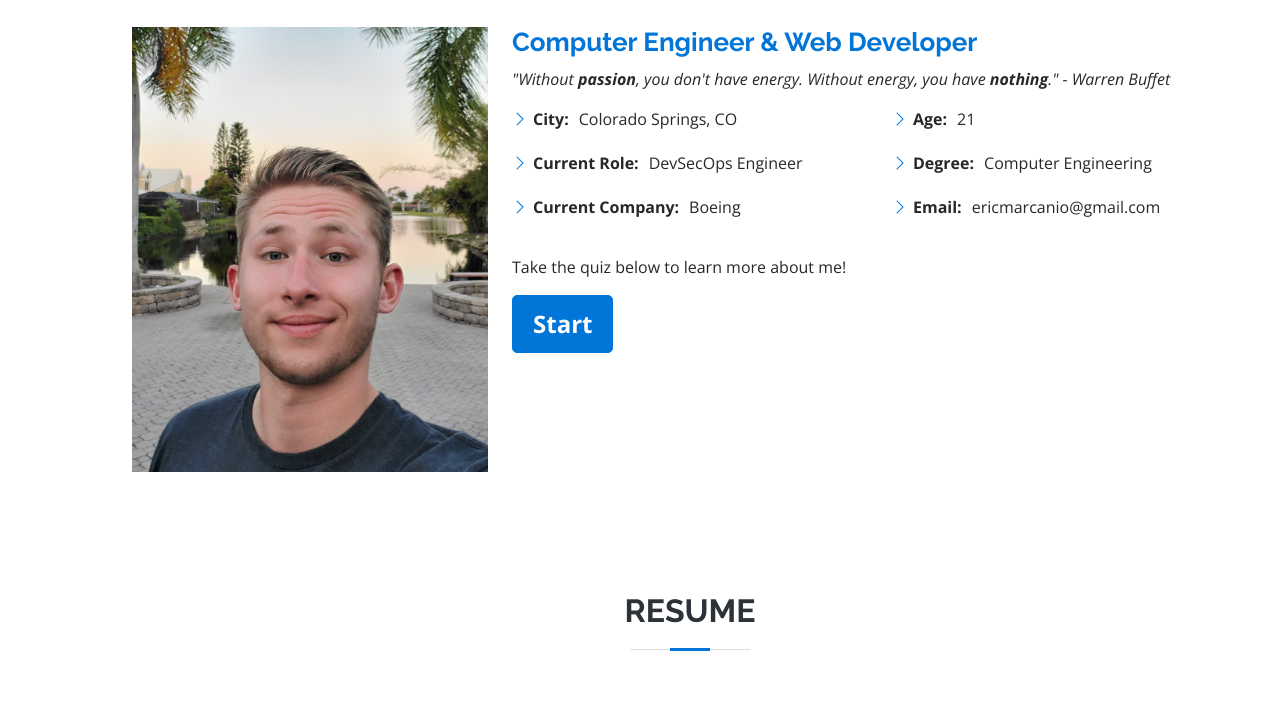
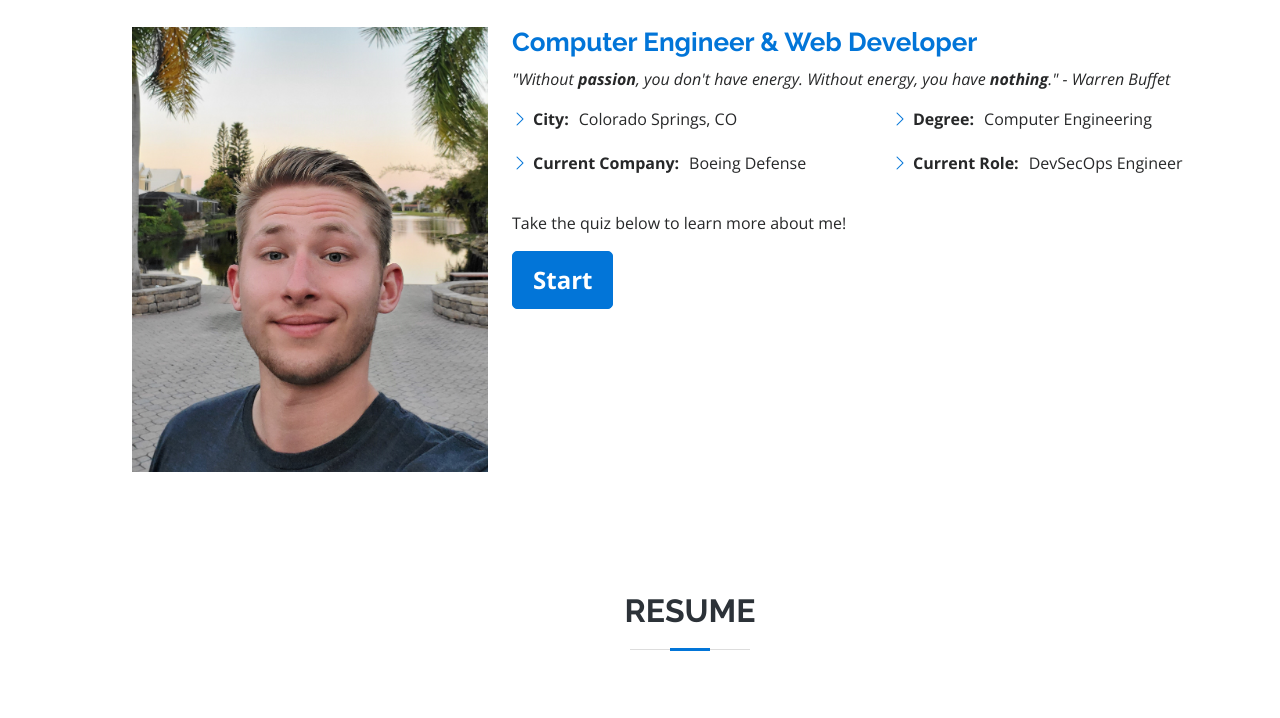
Before and after one commit to marcanio/marcanio.github.io, a plain HTML site: page index.html in a window 1280 px wide. Shown: the part 1037-1755 px from the top of the page. Drawn offline with nearby package versions, Linux system fonts and the light colour scheme.

Commit message:
Update header info

```diff
--- a/index.html
+++ b/index.html
@@ -91,16 +91,13 @@
               <div class="col-lg-6">
                 <ul>
                   <li><i class="bi bi-chevron-right"></i> <strong>City:</strong> <span>Colorado Springs, CO</span></li>
-                  <li><i class="bi bi-chevron-right"></i> <strong>Current Role:</strong> <span>DevSecOps Engineer</span></li>
-                  <li><i class="bi bi-chevron-right"></i> <strong>Current Company:</strong> <span>Boeing</span></li>
+                  <li><i class="bi bi-chevron-right"></i> <strong>Current Company:</strong> <span>Boeing Defense</span></li>
                 </ul>
               </div>
               <div class="col-lg-6">
                 <ul>
-                  <li><i class="bi bi-chevron-right"></i> <strong>Age:</strong> <span>21</span></li>
                   <li><i class="bi bi-chevron-right"></i> <strong>Degree:</strong> <span>Computer Engineering</span></li>
-                  <li><i class="bi bi-chevron-right"></i> <strong>Email:</strong> <span>ericmarcanio@gmail.com</span></li>
-
+                  <li><i class="bi bi-chevron-right"></i> <strong>Current Role:</strong> <span>DevSecOps Engineer</span></li>
                 </ul>
               </div>
             </div>
```
